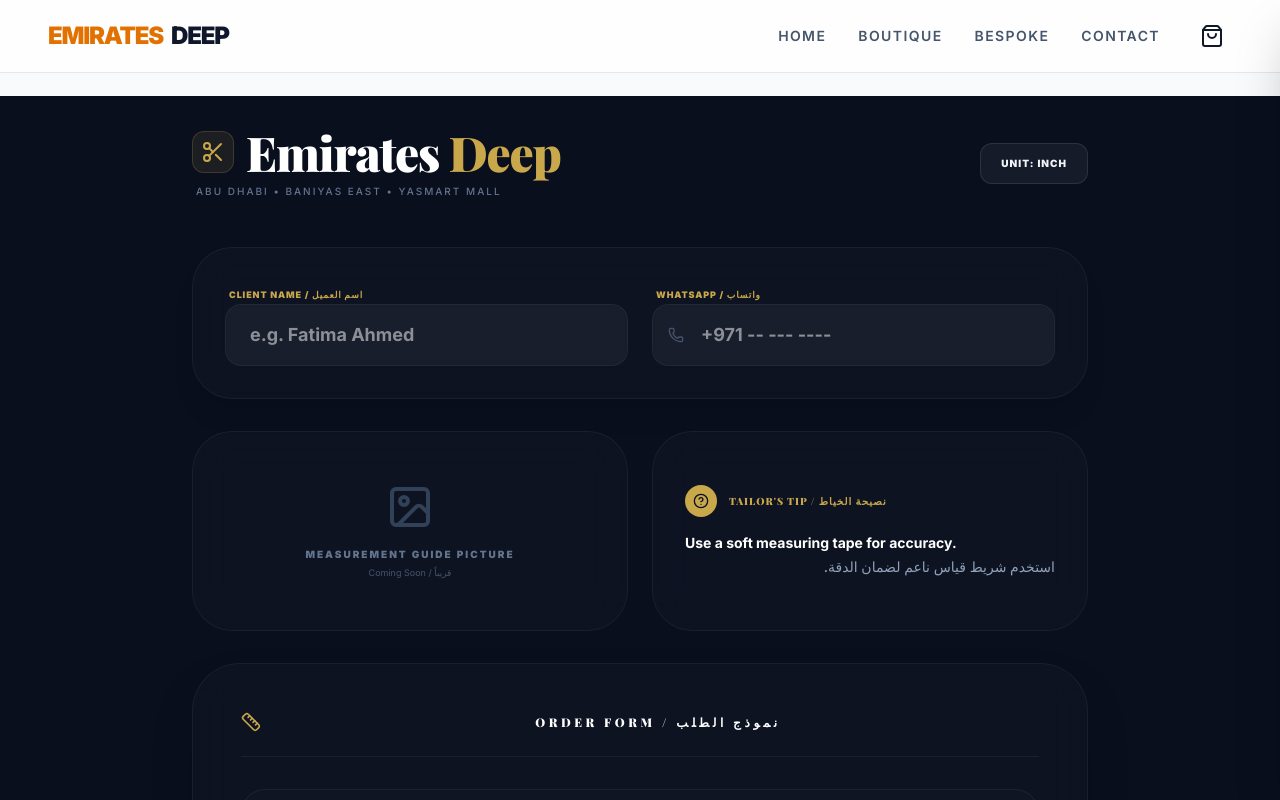
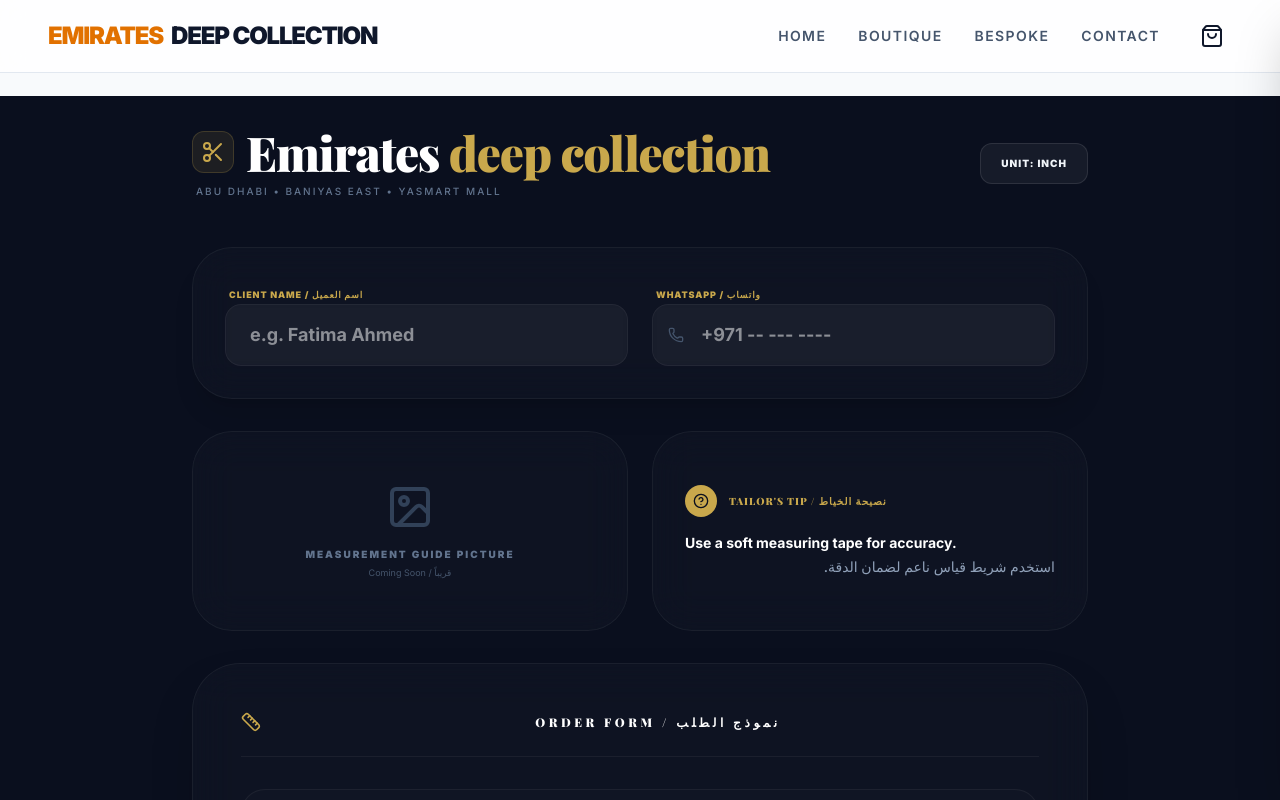
Before and after one commit to Danish42401/tailor-shop, a Next.js app: page /custom in a window 1280 px wide. Shown: the top 800 px of the page. Built offline with nearby package versions, Linux system fonts and the light colour scheme; a web font is replaced by a local one.

Commit message:
Fix: Global Brand name correction to Emirates deep collection

```diff
--- a/src/components/features/LuxuryBespokeForm.tsx
+++ b/src/components/features/LuxuryBespokeForm.tsx
@@ -193,7 +193,7 @@
                 <Scissors className="text-[#c9a84c]" size={24} />
               </div>
               <h1 className="text-3xl md:text-5xl font-['Playfair_Display'] font-black tracking-tight text-white">
-                Emirates <span className="text-[#c9a84c]">Deep</span>
+                Emirates <span className="text-[#c9a84c]">deep collection</span>
               </h1>
             </div>
             <p className="text-slate-500 font-medium tracking-[0.2em] uppercase text-[10px] pl-1">Abu Dhabi • Baniyas East • Yasmart Mall</p>
--- a/src/components/features/Navigation.tsx
+++ b/src/components/features/Navigation.tsx
@@ -75,7 +75,7 @@
     <header className="fixed top-0 left-0 right-0 bg-white/80 dark:bg-slate-900/80 backdrop-blur-md border-b border-slate-200 dark:border-slate-800 z-50 md:hidden px-6 py-4">
       <div className="flex justify-between items-center">
         <Link href="/" className="text-xl font-black tracking-tighter text-slate-900 dark:text-white flex items-center gap-2">
-          <span className="text-amber-600">EMIRATES</span>DEEP
+          <span className="text-amber-600">EMIRATES</span> DEEP COLLECTION
         </Link>
         <button
           onClick={() => setIsCartOpen(true)}
@@ -100,7 +100,7 @@
     <header className="fixed top-0 left-0 right-0 bg-white/80 dark:bg-slate-900/80 backdrop-blur-md border-b border-slate-200 dark:border-slate-800 z-50 hidden md:block px-12 py-4">
       <div className="max-w-7xl mx-auto flex justify-between items-center">
         <Link href="/" className="text-2xl font-black tracking-tighter text-slate-900 dark:text-white flex items-center gap-2">
-          <span className="text-amber-600">EMIRATES</span>DEEP
+          <span className="text-amber-600">EMIRATES</span> DEEP COLLECTION
         </Link>
 
         <div className="flex items-center gap-8 font-semibold text-sm uppercase tracking-widest text-slate-600 dark:text-slate-300">
```
Also changed, not shown: 1 other file (tests, documents, lock files or other folders).
